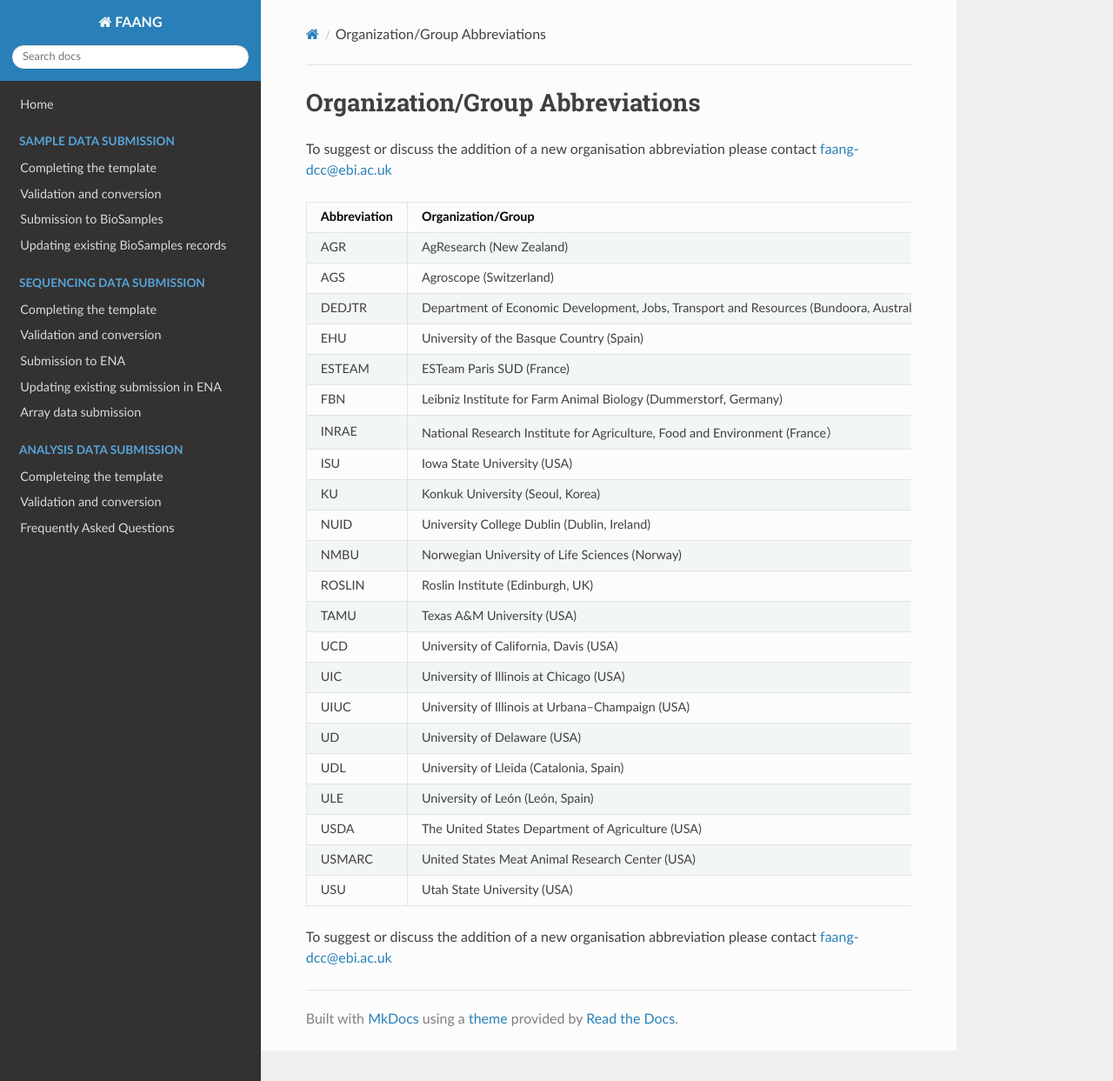
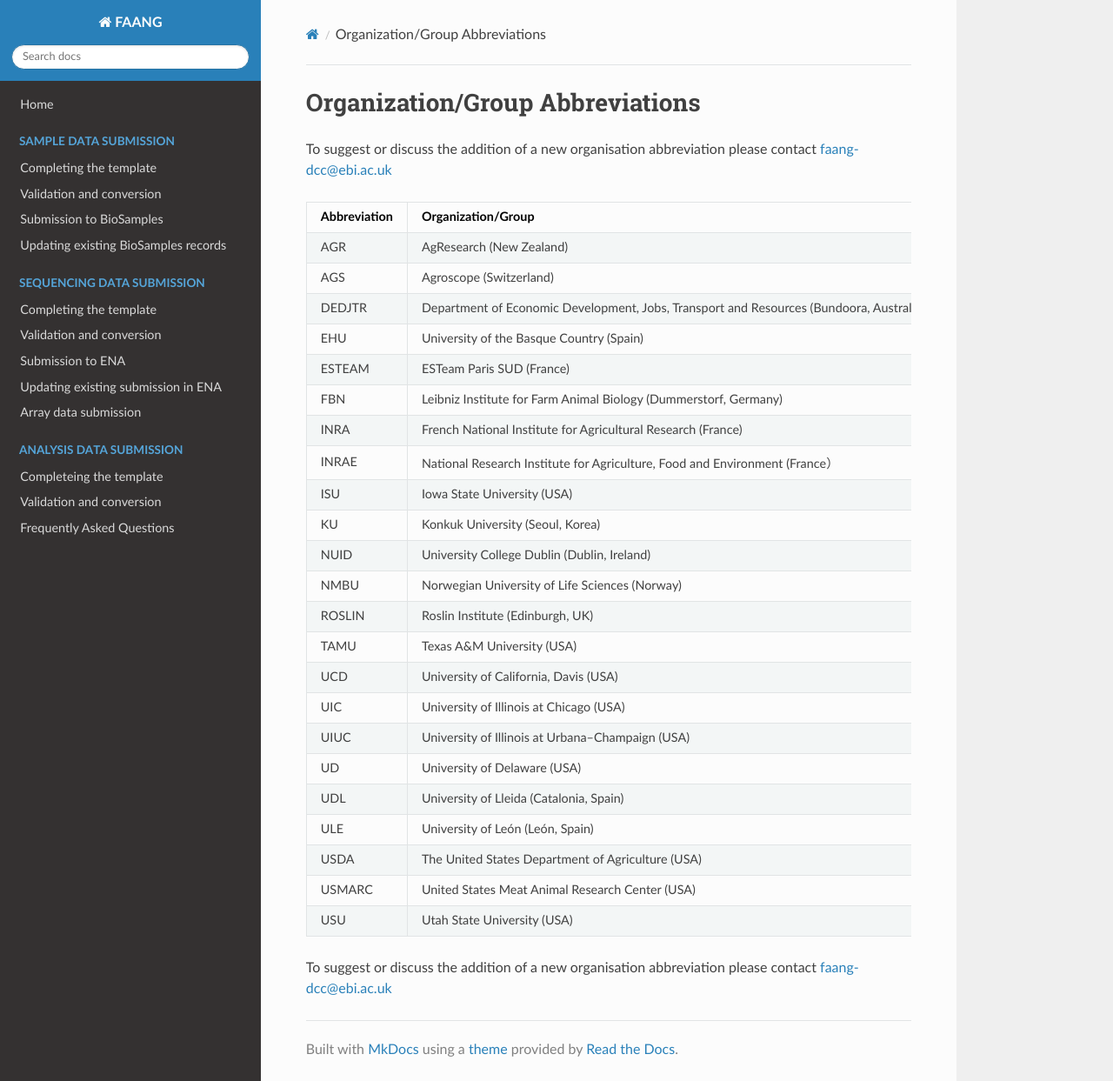
Before and after one commit to FAANG/dcc-documentation, an MkDocs documentation site: the page built from docs/organization_group_abbreviations.md, in a window 1280 px wide and 1243 px high. Shown: the whole window at 87% size. Built offline with MkDocs 1.6.1, drawn with Linux system fonts in a browser that asks for light colours; nearby versions of some CDN libraries.

Commit message:
Adding old INRA back

```diff
--- a/docs/organization_group_abbreviations.md
+++ b/docs/organization_group_abbreviations.md
@@ -11,6 +11,7 @@
 EHU	| University of the Basque Country (Spain)
 ESTEAM	| ESTeam Paris SUD (France)
 FBN	| Leibniz Institute for Farm Animal Biology (Dummerstorf, Germany)
+INRA | French National Institute for Agricultural Research (France)
 INRAE | National Research Institute for Agriculture, Food and Environment (France）
 ISU	| Iowa State University (USA)
 KU	| Konkuk University (Seoul, Korea)
```
